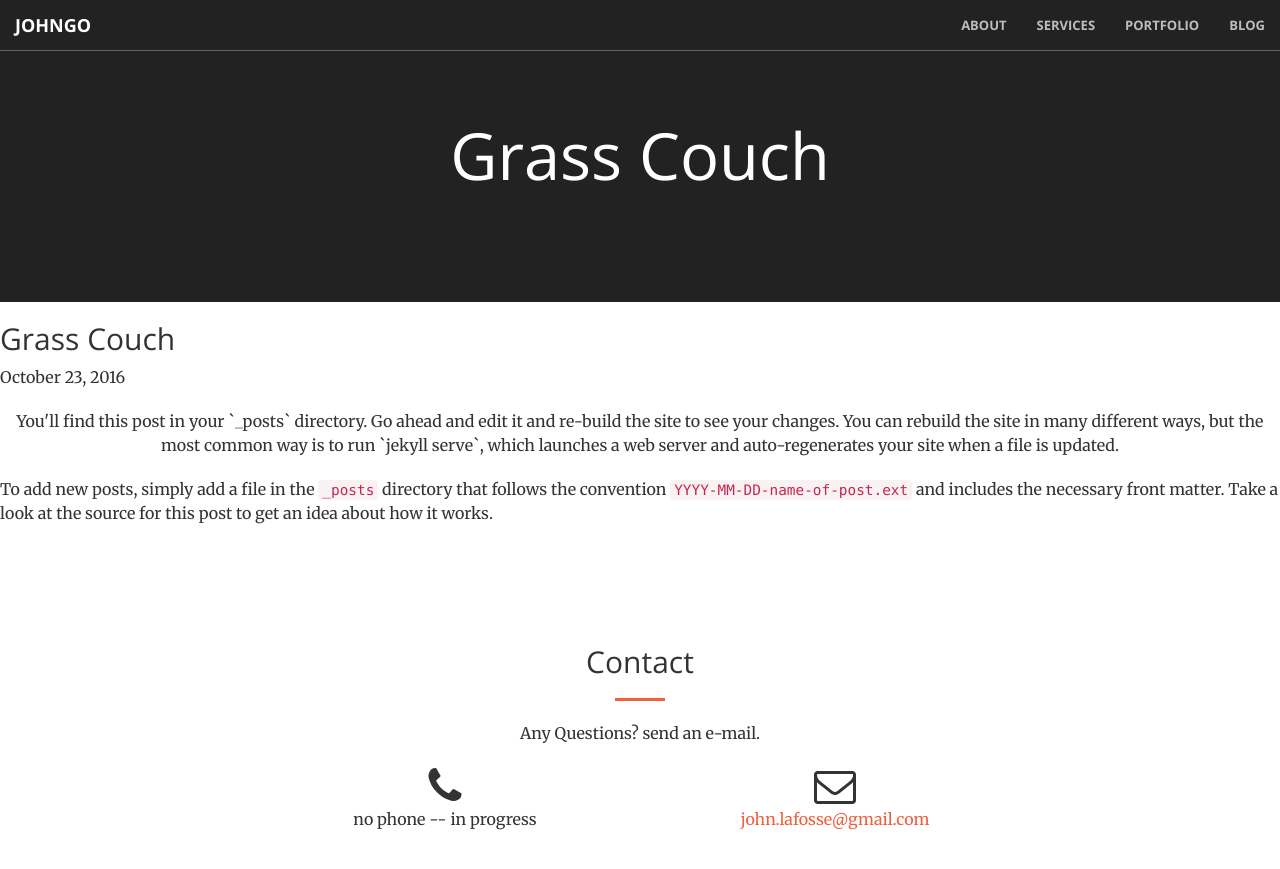
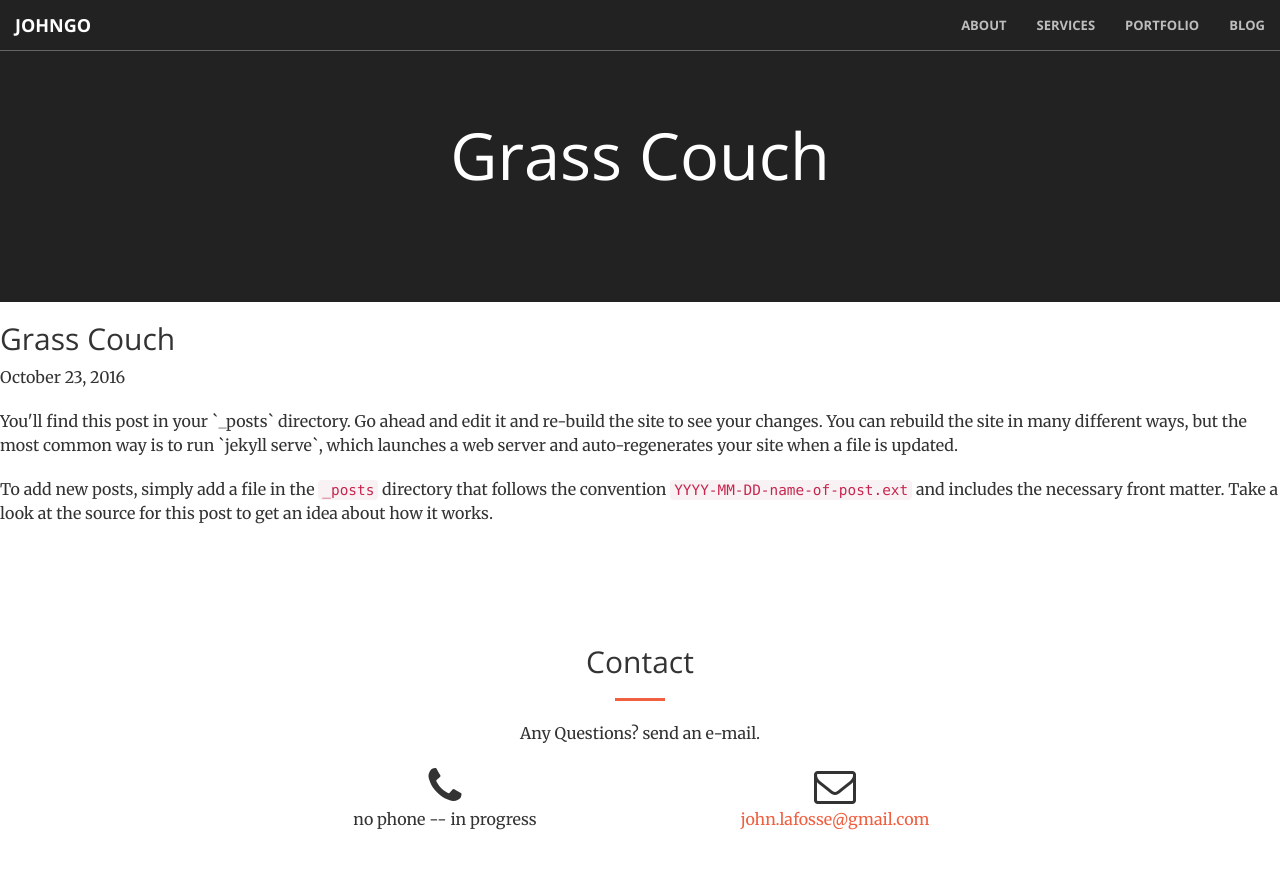
Before and after one commit to Koluskomtu/blog, a Jekyll site: the page built from _posts/2016-10-23-grasscouch.md, in a window 1280 px wide and 951 px high. Shown: the top 869 px of the window. Built offline with Jekyll 4.4.1, drawn with Linux system fonts in a browser that asks for light colours.

Commit message:
Update 2016-10-23-grasscouch.md

```diff
--- a/_posts/2016-10-23-grasscouch.md
+++ b/_posts/2016-10-23-grasscouch.md
@@ -2,7 +2,7 @@
 layout: posts
 title: Grass Couch
 ---
-<p style="text-align: center; margin=auto;">
+<p style="text-align: left; margin=30%;">
 You'll find this post in your `_posts` directory. Go ahead and edit it and re-build
 the site to see your changes. You can rebuild the site in many different ways, but
 the most common way is to run `jekyll serve`, which launches a web server and
```
